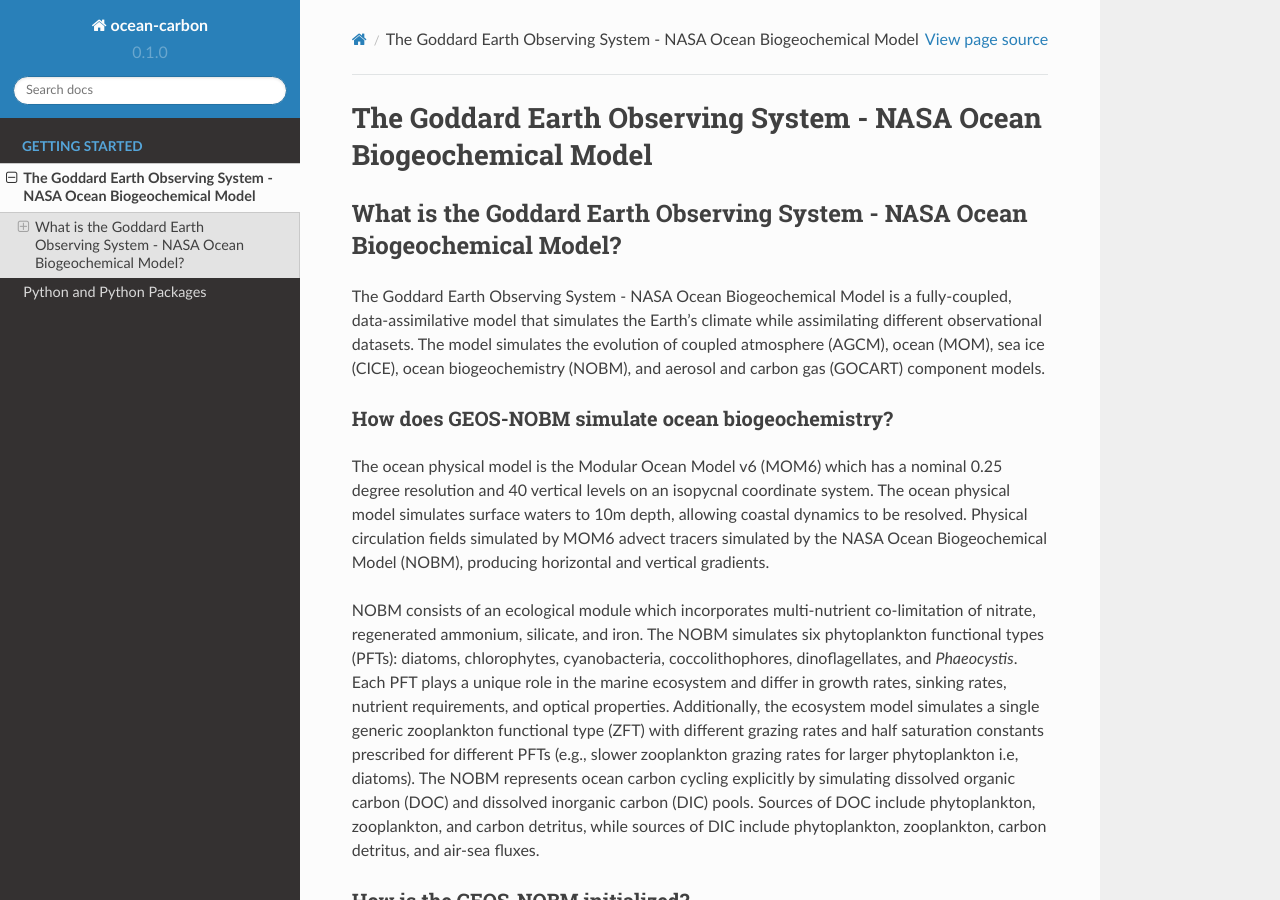
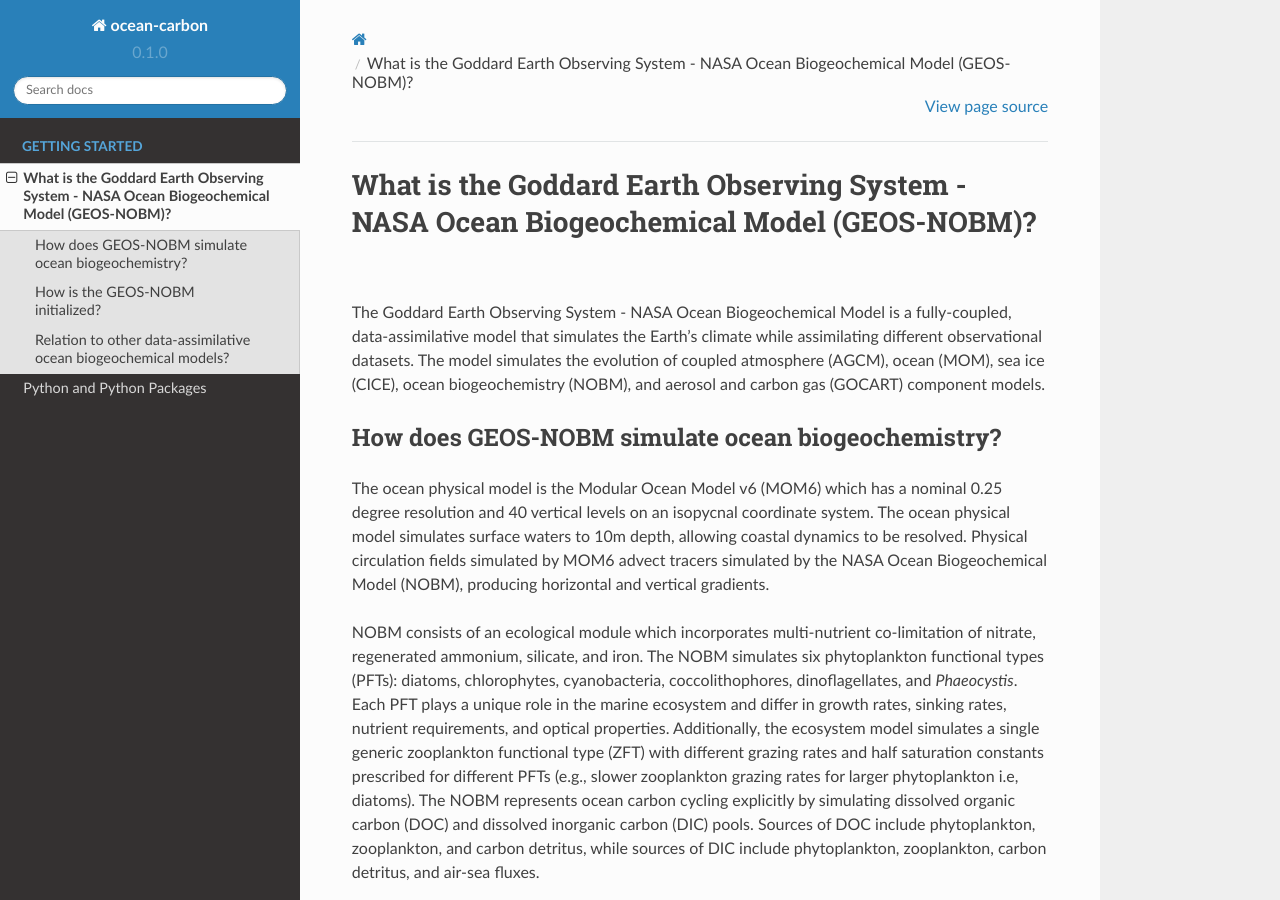
Before and after one commit to gelsworth/ocean-carbon, a Sphinx documentation site: the page built from docs/intro.rst, in a window 1280 px wide and 900 px high. Built offline with Sphinx 7.4.7 and the Read the Docs theme 2.0.0, drawn with Linux system fonts in a browser that asks for light colours.

Commit message:
Update intro.rst

```diff
--- a/docs/intro.rst
+++ b/docs/intro.rst
@@ -1,10 +1,6 @@
-####################################################################
-The Goddard Earth Observing System - NASA Ocean Biogeochemical Model
-####################################################################
-
-*****************************************************************************
-What is the Goddard Earth Observing System - NASA Ocean Biogeochemical Model?
-*****************************************************************************
+*****************************************************************************************
+What is the Goddard Earth Observing System - NASA Ocean Biogeochemical Model (GEOS-NOBM)?
+*****************************************************************************************
 
 The Goddard Earth Observing System - NASA Ocean Biogeochemical Model is a fully-coupled, data-assimilative model that simulates the Earth's climate while assimilating different observational datasets. The model simulates the evolution of coupled atmosphere (AGCM), ocean (MOM), sea ice (CICE), ocean biogeochemistry (NOBM), and aerosol and carbon gas (GOCART) component models.
 
```
